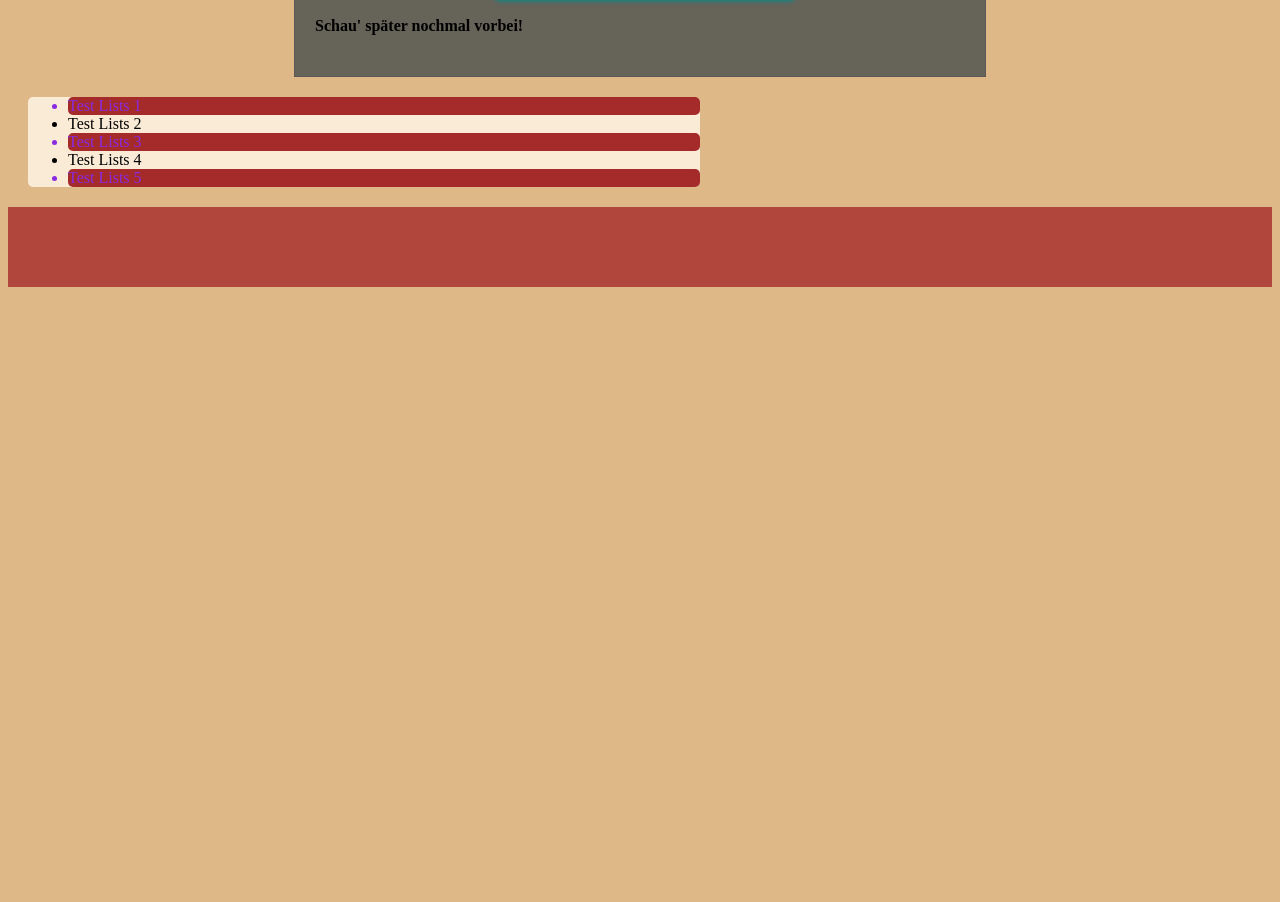
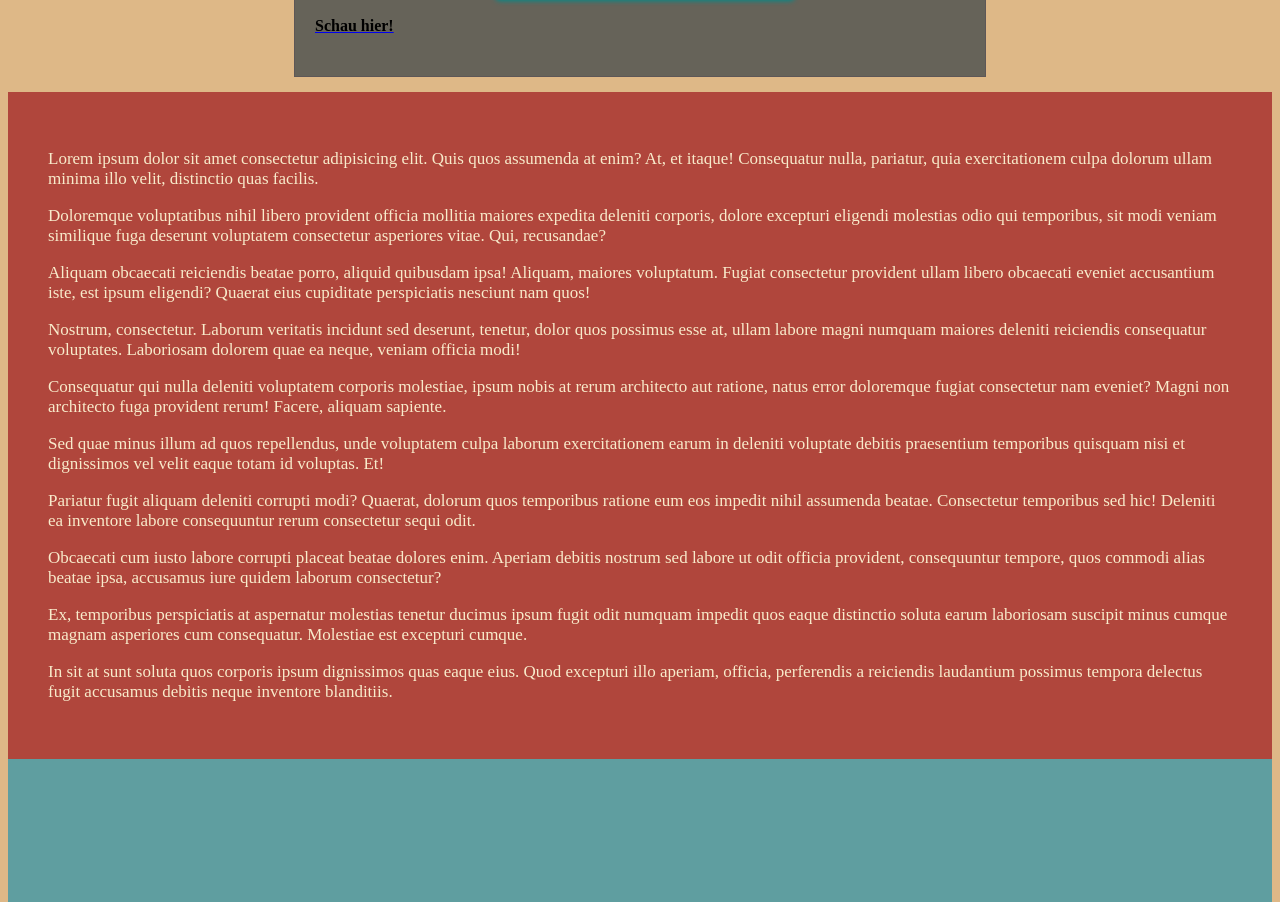
Before and after one commit to D02-1/favourite-person-KissLaszl0, a plain HTML site: page index.html in a window 1280 px wide. Shown: the part 556-1458 px from the top of the page. Before the commit the page ends 851 px from the top, so only its background shows below. Drawn offline with Linux system fonts and the light colour scheme.

Commit message:
change index.html

```diff
--- a/index.html
+++ b/index.html
@@ -8,27 +8,32 @@
     <title>Document</title>
 </head>
 <body>
+    <div class="homepage">
     <div class="header">
         <h2>Websiten mit CSS</h2>
     </div>
     <div class="container">
         <h2>Diese Website wird gerade noch etwickelt</h2>
         <img src="./bagger.png" alt="" width="300px" height="300px">
-        <h4>Schau' später nochmal vorbei!</h4>
+       <a href="index2.html"> <h4 style="color: black;">Schau hier!</h4></a>
     </div>
 
-    <div class="page">
-        <ul>
-            <li>Test Lists 1</li>
-            <li>Test Lists 2</li>
-            <li>Test Lists 3</li>
-            <li>Test Lists 4</li>
-            <li>Test Lists 5</li>
-        </ul>
-    </div>
 
     <div class="page2">
+       <p>Lorem ipsum dolor sit amet consectetur adipisicing elit. Quis quos assumenda at enim? At, et itaque! Consequatur nulla, pariatur, quia exercitationem culpa dolorum ullam minima illo velit, distinctio quas facilis.</p>
+       <p>Doloremque voluptatibus nihil libero provident officia mollitia maiores expedita deleniti corporis, dolore excepturi eligendi molestias odio qui temporibus, sit modi veniam similique fuga deserunt voluptatem consectetur asperiores vitae. Qui, recusandae?</p>
+       <p>Aliquam obcaecati reiciendis beatae porro, aliquid quibusdam ipsa! Aliquam, maiores voluptatum. Fugiat consectetur provident ullam libero obcaecati eveniet accusantium iste, est ipsum eligendi? Quaerat eius cupiditate perspiciatis nesciunt nam quos!</p>
+       <p>Nostrum, consectetur. Laborum veritatis incidunt sed deserunt, tenetur, dolor quos possimus esse at, ullam labore magni numquam maiores deleniti reiciendis consequatur voluptates. Laboriosam dolorem quae ea neque, veniam officia modi!</p>
+       <p>Consequatur qui nulla deleniti voluptatem corporis molestiae, ipsum nobis at rerum architecto aut ratione, natus error doloremque fugiat consectetur nam eveniet? Magni non architecto fuga provident rerum! Facere, aliquam sapiente.</p>
+       <p>Sed quae minus illum ad quos repellendus, unde voluptatem culpa laborum exercitationem earum in deleniti voluptate debitis praesentium temporibus quisquam nisi et dignissimos vel velit eaque totam id voluptas. Et!</p>
+       <p>Pariatur fugit aliquam deleniti corrupti modi? Quaerat, dolorum quos temporibus ratione eum eos impedit nihil assumenda beatae. Consectetur temporibus sed hic! Deleniti ea inventore labore consequuntur rerum consectetur sequi odit.</p>
+       <p>Obcaecati cum iusto labore corrupti placeat beatae dolores enim. Aperiam debitis nostrum sed labore ut odit officia provident, consequuntur tempore, quos commodi alias beatae ipsa, accusamus iure quidem laborum consectetur?</p>
+       <p>Ex, temporibus perspiciatis at aspernatur molestias tenetur ducimus ipsum fugit odit numquam impedit quos eaque distinctio soluta earum laboriosam suscipit minus cumque magnam asperiores cum consequatur. Molestiae est excepturi cumque.</p>
+       <p>In sit at sunt soluta quos corporis ipsum dignissimos quas eaque eius. Quod excepturi illo aperiam, officia, perferendis a reiciendis laudantium possimus tempora delectus fugit accusamus debitis neque inventore blanditiis.</p>
+    </div>
+    <div class="page3">
 
     </div>
+</div>
 </body>
 </html>
```
